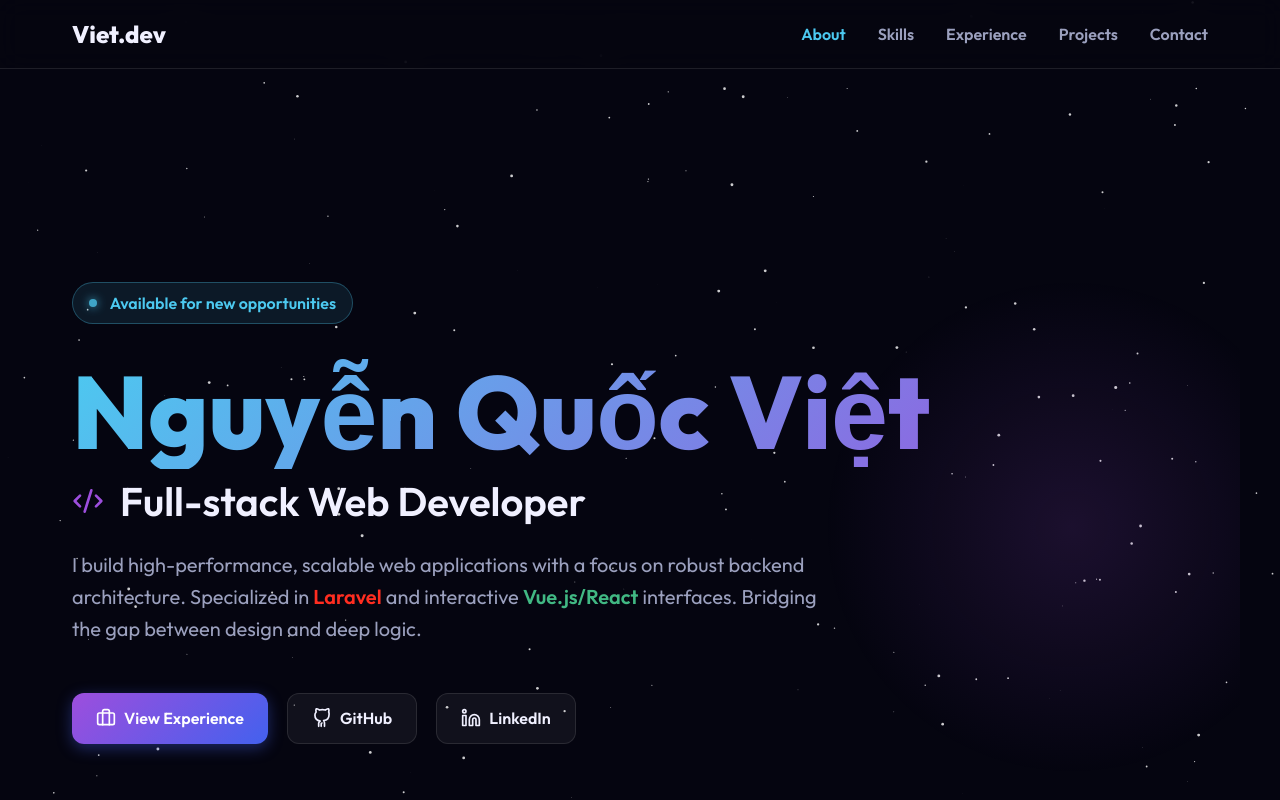
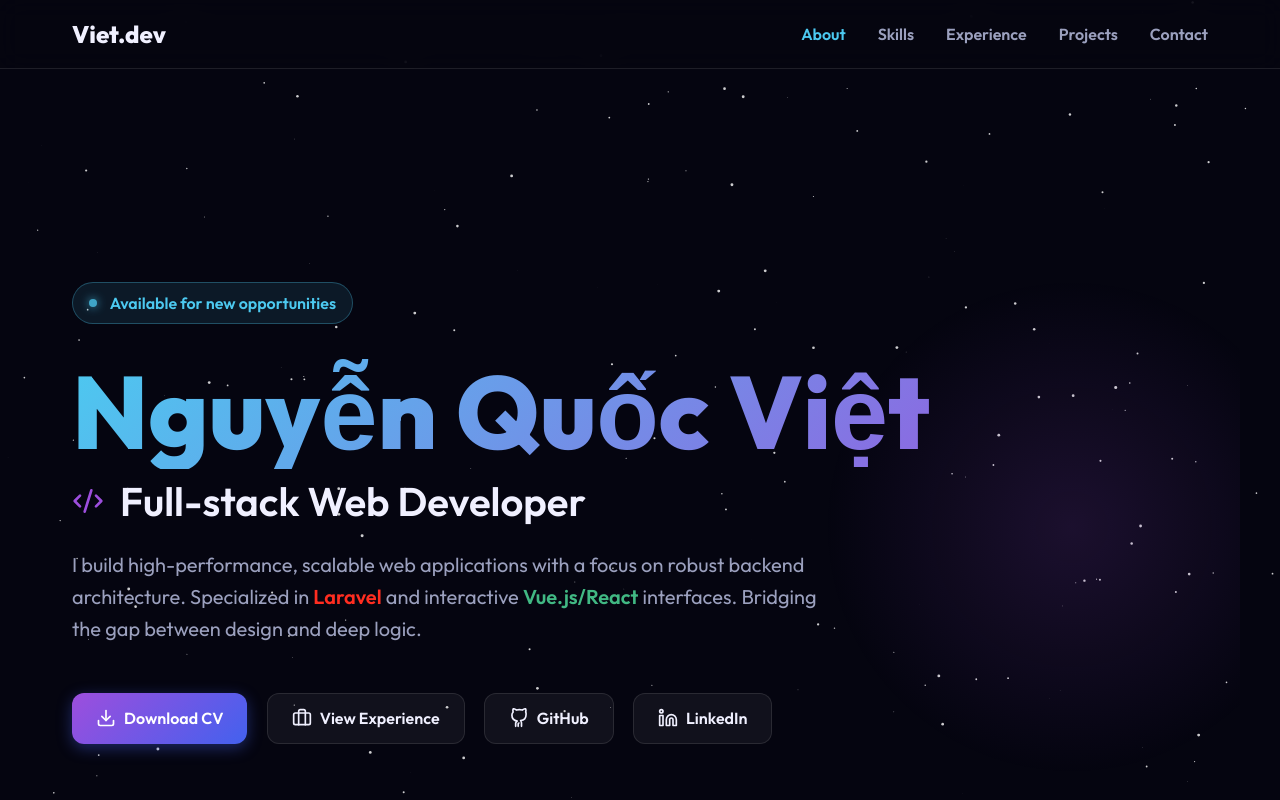
Before and after one commit to nqv1710/portfolio, a Next.js app: page / in a window 1280 px wide. Shown: the top 800 px of the page. Built offline with nearby package versions, Linux system fonts and the light colour scheme.

Commit message:
update portfolio

```diff
--- a/app/page.tsx
+++ b/app/page.tsx
@@ -1,15 +1,15 @@
 'use client';
 
-import { motion } from 'framer-motion';
-import { ExternalLink, Briefcase, Code2, Layers, Cpu, Server, Database, Mail } from 'lucide-react';
+import { motion, Variants } from 'framer-motion';
+import { ExternalLink, Briefcase, Code2, Layers, Cpu, Server, Database, Mail, Download } from 'lucide-react';
 import ContactForm from './components/ContactForm';
 
-const FADE_UP = {
+const FADE_UP: Variants = {
   hidden: { opacity: 0, y: 30 },
   show: { opacity: 1, y: 0, transition: { duration: 0.6, type: "spring" } }
 };
 
-const STAGGER = {
+const STAGGER: Variants = {
   hidden: { opacity: 0 },
   show: {
     opacity: 1,
@@ -51,9 +51,20 @@
           <motion.a
             whileHover={{ scale: 1.05, boxShadow: '0 0 20px rgba(157, 78, 221, 0.5)' }}
             whileTap={{ scale: 0.95 }}
-            href="#experience"
+            href="/Nguyen_Quoc_Viet_CV.pdf"
+            download="Nguyen_Quoc_Viet_CV.pdf"
             className="btn btn-primary"
             style={{ borderRadius: '12px' }}
+          >
+            <Download size={20} /> Download CV
+          </motion.a>
+
+          <motion.a
+            whileHover={{ scale: 1.05, backgroundColor: 'rgba(255,255,255,0.15)' }}
+            whileTap={{ scale: 0.95 }}
+            href="#experience"
+            className="btn"
+            style={{ borderRadius: '12px', background: 'rgba(255,255,255,0.05)', border: '1px solid var(--border-color)' }}
           >
             <Briefcase size={20} /> View Experience
           </motion.a>
```
Also changed, not shown: 1 other file (tests, documents, lock files or other folders).
